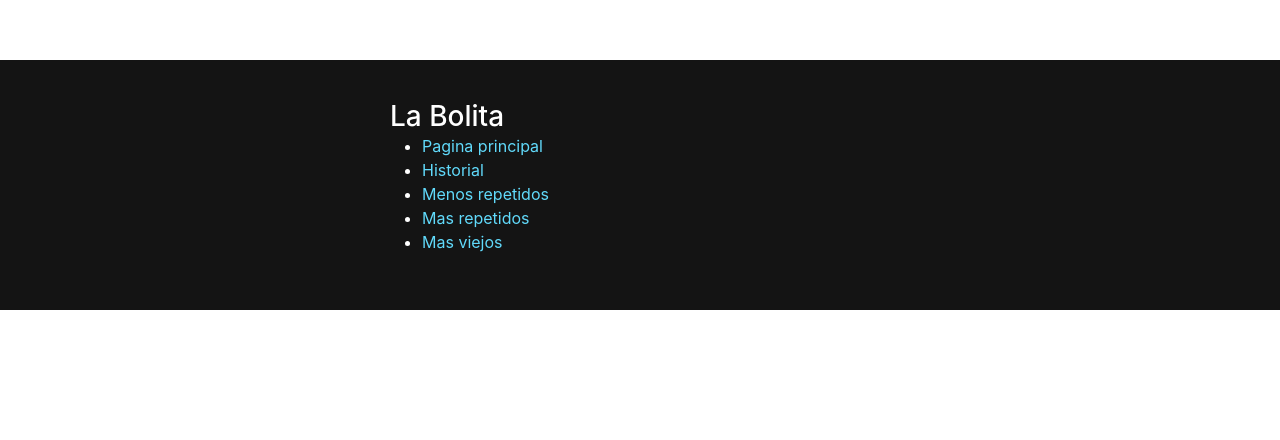
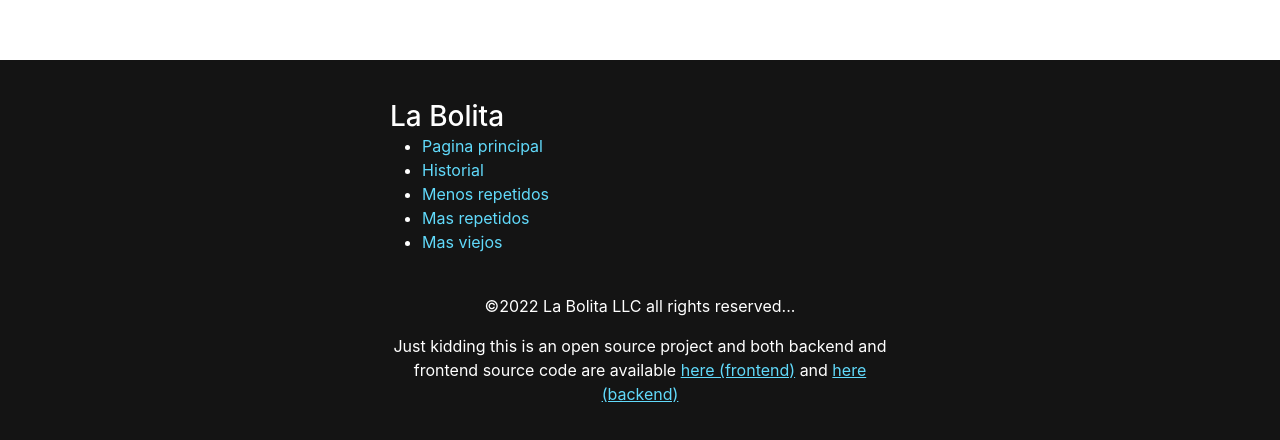
Before and after one commit to anthony-fdez/florida-lottery-frontend, a React (Create React App) app: page /table/oldest in a window 1280 px wide. Shown: the part 740-1180 px from the top of the page. Before the commit the page ends 1050 px from the top, so only its background shows below. Built offline with nearby package versions, Linux system fonts and the light colour scheme; no server answers.

Commit message:
fixed number modal

```diff
--- a/src/App.css
+++ b/src/App.css
@@ -50,6 +50,9 @@ h5 p {
 .App-link:hover {
   opacity: 0.5;
 }
+a {
+  color: #61dafb;
+}
 
 @keyframes App-logo-spin {
   from {
--- a/src/components/footer/footer.css
+++ b/src/components/footer/footer.css
@@ -11,3 +11,8 @@
   max-width: 500px;
   margin: auto;
 }
+.footer-copyright-container {
+  text-align: center;
+  max-width: 500px;
+  margin: auto;
+}
--- a/src/components/footer/footer.js
+++ b/src/components/footer/footer.js
@@ -71,6 +71,29 @@ const Footer = () => {
           </ul>
         </div>
       </div>
+      <br></br>
+      <div className="footer-copyright-container">
+        <p>©{new Date().getFullYear()} La Bolita LLC all rights reserved...</p>
+        <p>
+          Just kidding this is an open source project and both backend and
+          frontend source code are available{" "}
+          <a
+            target="_blank"
+            href="https://github.com/anthony-fdez/florida-lottery-frontend"
+            rel="noreferrer"
+          >
+            here (frontend)
+          </a>{" "}
+          and{" "}
+          <a
+            target="_blank"
+            href="https://github.com/anthony-fdez/florida-lottery"
+            rel="noreferrer"
+          >
+            here (backend)
+          </a>
+        </p>
+      </div>
     </div>
   );
 };
--- a/src/screens/tables/oldest.js
+++ b/src/screens/tables/oldest.js
@@ -108,7 +108,17 @@ const SortedOldest = () => {
               {data.table.map((row, index) => {
                 return (
                   <tr key={index}>
-                    <td>{row.number}</td>
+                    <td>
+                      <span
+                        onClick={() => {
+                          setIsModalShown(true);
+                          setModalNumber(row.number);
+                        }}
+                        className="link"
+                      >
+                        {row.number}
+                      </span>
+                    </td>
                     <td>{row.repeated}</td>
                     <td>
                       {row.dates.map((date, index) => {
--- a/src/screens/tables/sortedDown.js
+++ b/src/screens/tables/sortedDown.js
@@ -107,13 +107,28 @@ const SortedDown = () => {
             <tbody>
               {data.table.map((row, index) => {
                 return (
-                  <tr key={index}>
-                    <td>{row.number}</td>
+                  <tr key={`${index}sorteddown`}>
+                    <td>
+                      <span
+                        onClick={() => {
+                          setIsModalShown(true);
+                          setModalNumber(row.number);
+                        }}
+                        className="link"
+                      >
+                        {row.number}
+                      </span>
+                    </td>
                     <td>{row.repeated}</td>
                     <td>
-                      {row.dates.map((date) => {
+                      {row.dates.map((date, index) => {
                         return (
-                          <span style={{ marginRight: "10px" }}>{date},</span>
+                          <span
+                            key={`${index}sorteddown-date`}
+                            style={{ marginRight: "10px" }}
+                          >
+                            {date},
+                          </span>
                         );
                       })}
                     </td>
--- a/src/screens/tables/sortedUp.js
+++ b/src/screens/tables/sortedUp.js
@@ -55,7 +55,7 @@ const SortedUp = () => {
     setLoadedAll(true);
 
     axios
-      .post(`http://localhost:9000/history`, {
+      .post(`http://localhost:9000/sorted/up`, {
         start: currentPageIndex,
         end: currentPageIndex + 25000,
       })
@@ -107,13 +107,29 @@ const SortedUp = () => {
             <tbody>
               {data.table.map((row, index) => {
                 return (
-                  <tr key={index}>
-                    <td>{row.number}</td>
+                  <tr key={`${index}sortedup`}>
+                    <td>
+                      <span
+                        onClick={() => {
+                          setIsModalShown(true);
+                          setModalNumber(row.number);
+                        }}
+                        className="link"
+                      >
+                        {row.number}
+                      </span>
+                    </td>
+
                     <td>{row.repeated}</td>
                     <td>
-                      {row.dates.map((date) => {
+                      {row.dates.map((date, index) => {
                         return (
-                          <span style={{ marginRight: "10px" }}>{date},</span>
+                          <span
+                            key={`${index}sortedup-date`}
+                            style={{ marginRight: "10px" }}
+                          >
+                            {date},
+                          </span>
                         );
                       })}
                     </td>
```
